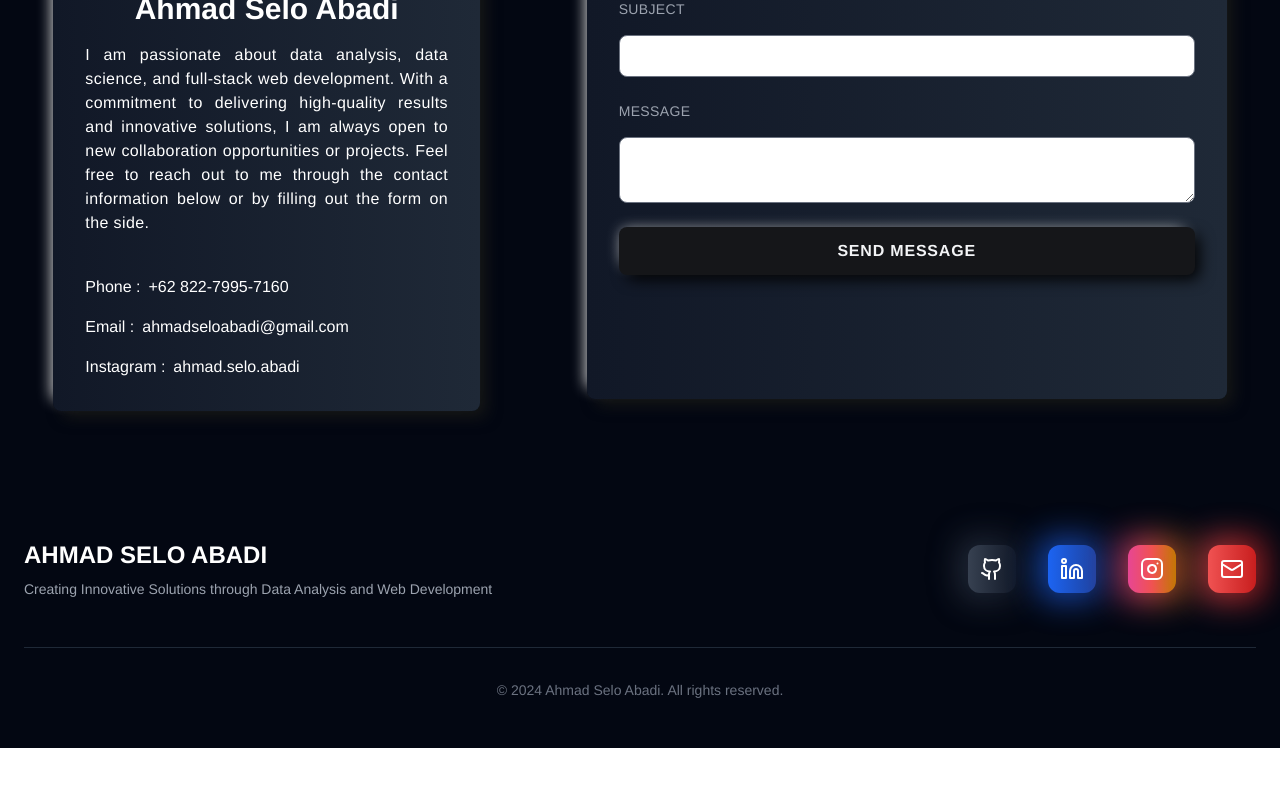
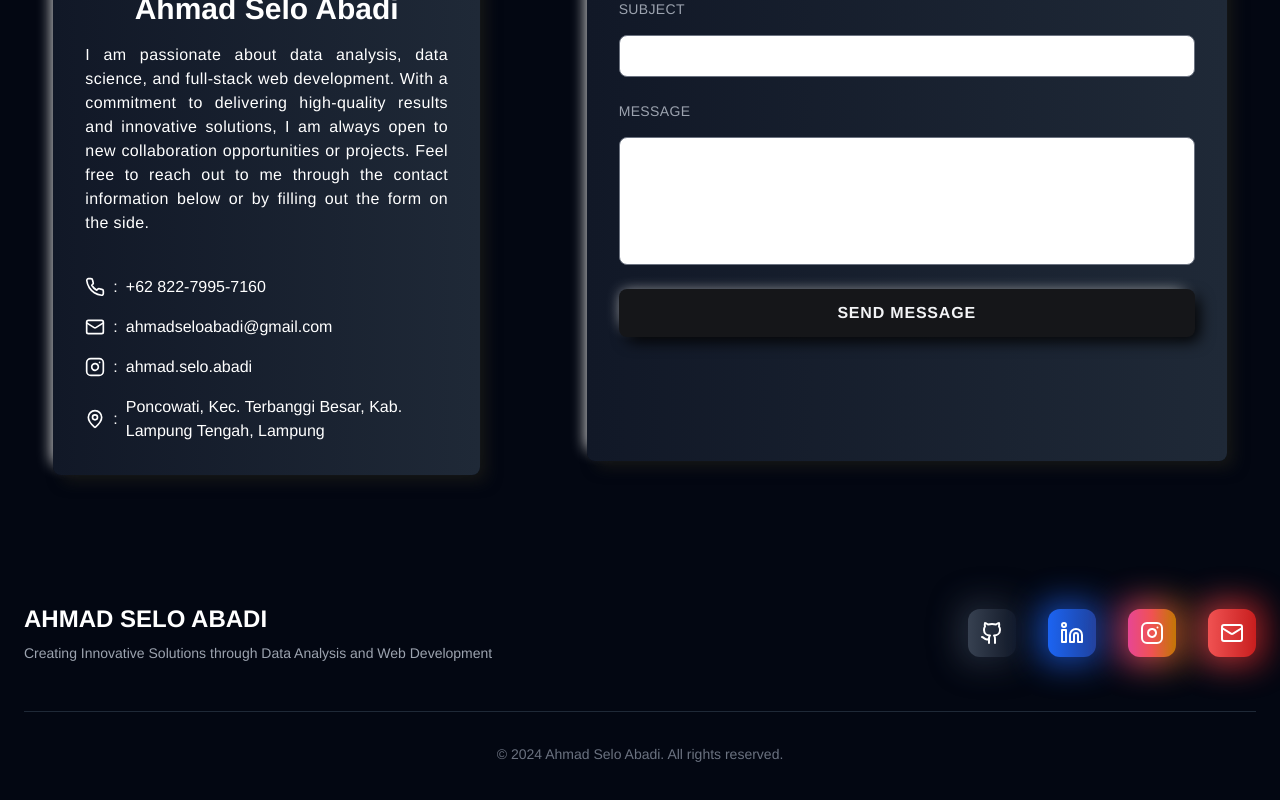
Before and after one commit to ahmadseloabadi/PORTOFOLIO-SELO, a React (Vite) app: page / in a window 1280 px wide. Shown: the part 3963-4763 px from the top of the page. Before the commit the page ends 4711 px from the top, so only its background shows below. Built offline with nearby package versions, Linux system fonts and the light colour scheme.

Commit message:
update contact layout

```diff
--- a/src/components/Contact.tsx
+++ b/src/components/Contact.tsx
@@ -1,6 +1,7 @@
 import React, { useState, useEffect } from "react";
 import emailjs from "@emailjs/browser";
 import Tagline from "./Tagline";
+import { LuInstagram, LuMail, LuMapPin, LuPhone } from "react-icons/lu";
 
 const Contact = () => {
   const [username, setUsername] = useState<string>("");
@@ -106,17 +107,24 @@ const Contact = () => {
             </h3>
 
             <Tagline variant="contact" />
-            <p className="text-base text-white flex items-center gap-2">
-              Phone : <span className="text-lightText">+62 822-7995-7160</span>
-            </p>
-            <p className="text-base text-white flex items-center gap-2">
-              Email :{" "}
+            <div className="text-base text-white flex items-center gap-2">
+              <LuPhone className="min-w-[20px] min-h-[20px] relative" /> :{" "}
+              <span className="text-lightText">+62 822-7995-7160</span>
+            </div>
+            <div className="text-base text-white flex items-center gap-2">
+              <LuMail className="min-w-[20px] min-h-[20px] relative" /> :{" "}
               <span className="text-lightText">ahmadseloabadi@gmail.com</span>
-            </p>
-            <p className="text-base text-white flex items-center gap-2">
-              Instagram :{" "}
+            </div>
+            <div className="text-base text-white flex items-center gap-2">
+              <LuInstagram className="min-w-[20px] min-h-[20px] relative" /> :{" "}
               <span className="text-lightText">ahmad.selo.abadi</span>
-            </p>
+            </div>
+            <div className="text-base text-white flex items-center gap-2">
+              <LuMapPin className="min-w-[20px] min-h-[20px] relative" /> :{" "}
+              <span className="text-lightText">
+                Poncowati, Kec. Terbanggi Besar, Kab. Lampung Tengah, Lampung
+              </span>
+            </div>
           </div>
         </div>
         {/* end left contact */}
@@ -197,7 +205,7 @@ const Contact = () => {
               <textarea
                 onChange={(e) => setMessage(e.target.value)}
                 value={message}
-                className={`rounded-lg ${
+                className={`resize-none h-32 rounded-lg ${
                   errMsg === "Message is required!" && "outline-designColor"
                 } contactTextArea`}
               ></textarea>
```
